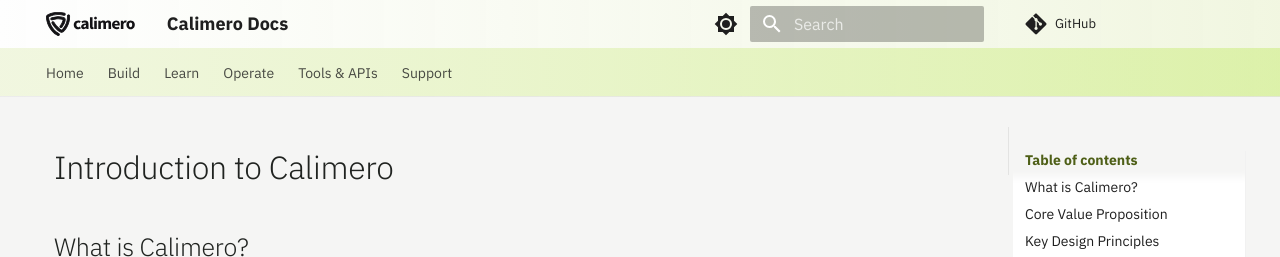
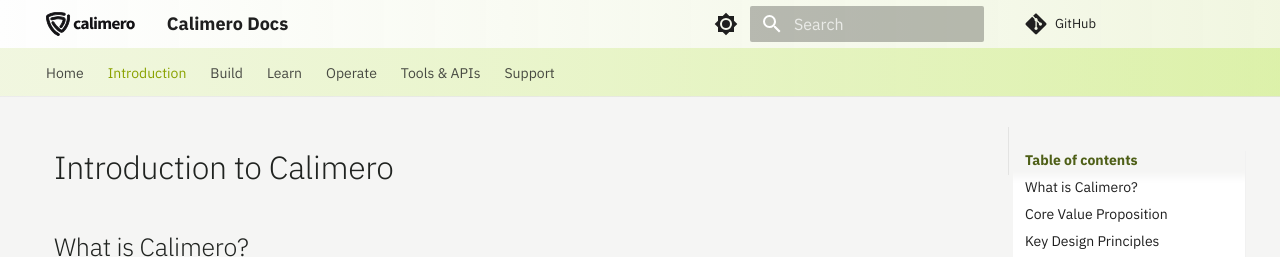
Before and after one commit to calimero-network/docs, an MkDocs documentation site: the page built from docs/intro/index.md, in a window 1280 px wide. Shown: the top 257 px of the page. Built offline with MkDocs 1.6.1 and Material for MkDocs 9.7.7, drawn with Linux system fonts in a browser that asks for light colours; comment, search, counter and statistics services are not loaded.

Commit message:
fix: correct broken links in intro/index.md
- Fixed all relative links to use ../ prefix (file is in intro/ subdirectory)
- Added #core-architecture-snapshot anchor to Core Repository Structure section
- Added intro/index.md to nav configuration in mkdocs.yml

This fixes the broken link warnings from mkdocs build --strict

````diff
--- a/docs/intro/index.md
+++ b/docs/intro/index.md
@@ -59,10 +59,10 @@ See [Example Applications](../examples/index.md) for working implementations.
 
 | If you are… | Start here |
 | --- | --- |
-| **Building apps** | [Build Your First Application](getting-started/build-your-first-application.md) → [`core/crates/sdk/README.md`](https://github.com/calimero-network/core/blob/master/crates/sdk/README.md) |
-| **Running nodes** | [Run a Local Network](operator-track/run-a-local-network.md) → [`core/crates/node/README.md`](https://github.com/calimero-network/core/blob/master/crates/node/README.md) |
-| **Understanding sync** | [Architecture Overview](core-concepts/architecture.md) → [`core/crates/dag/README.md`](https://github.com/calimero-network/core/blob/master/crates/dag/README.md) |
-| **Debugging issues** | [Monitor & Debug](operator-track/monitor-and-debug.md) → [`core/crates/node/readme/troubleshooting.md`](https://github.com/calimero-network/core/blob/master/crates/node/readme/troubleshooting.md) |
+| **Building apps** | [Build Your First Application](../getting-started/build-your-first-application.md) → [`core/crates/sdk/README.md`](https://github.com/calimero-network/core/blob/master/crates/sdk/README.md) |
+| **Running nodes** | [Run a Local Network](../operator-track/run-a-local-network.md) → [`core/crates/node/README.md`](https://github.com/calimero-network/core/blob/master/crates/node/README.md) |
+| **Understanding sync** | [Architecture Overview](../core-concepts/architecture.md) → [`core/crates/dag/README.md`](https://github.com/calimero-network/core/blob/master/crates/dag/README.md) |
+| **Debugging issues** | [Monitor & Debug](../operator-track/monitor-and-debug.md) → [`core/crates/node/readme/troubleshooting.md`](https://github.com/calimero-network/core/blob/master/crates/node/readme/troubleshooting.md) |
 
 ## Core Architecture Layers
 
@@ -73,7 +73,7 @@ Calimero's architecture consists of four main layers:
 - CRDT collections: `UnorderedMap`, `Vector`, `Counter`, `LwwRegister`
 - Event emission for real-time updates
 
-**Documentation**: [Applications](core-concepts/applications.md) → [`core/crates/sdk/README.md`](https://github.com/calimero-network/core/blob/master/crates/sdk/README.md)
+**Documentation**: [Applications](../core-concepts/applications.md) → [`core/crates/sdk/README.md`](https://github.com/calimero-network/core/blob/master/crates/sdk/README.md)
 
 ### 2. Node Layer
 - Orchestrates synchronization and execution
@@ -81,7 +81,7 @@ Calimero's architecture consists of four main layers:
 - Event handler execution across the network
 - Blob distribution for file sharing
 
-**Documentation**: [Nodes](core-concepts/nodes.md) → [`core/crates/node/README.md`](https://github.com/calimero-network/core/blob/master/crates/node/README.md)
+**Documentation**: [Nodes](../core-concepts/nodes.md) → [`core/crates/node/README.md`](https://github.com/calimero-network/core/blob/master/crates/node/README.md)
 
 ### 3. Storage Layer
 - CRDT storage with automatic merging
@@ -89,7 +89,7 @@ Calimero's architecture consists of four main layers:
 - Handles out-of-order delivery with dependency resolution
 - Merkle trees for efficient state comparison
 
-**Documentation**: [Architecture Overview](core-concepts/architecture.md) → [`core/crates/storage/README.md`](https://github.com/calimero-network/core/blob/master/crates/storage/README.md)
+**Documentation**: [Architecture Overview](../core-concepts/architecture.md) → [`core/crates/storage/README.md`](https://github.com/calimero-network/core/blob/master/crates/storage/README.md)
 
 ### 4. Network Layer
 - libp2p-based P2P (Gossipsub, reliable streams, DHT discovery)
@@ -97,7 +97,7 @@ Calimero's architecture consists of four main layers:
 - WebSocket/SSE for real-time subscriptions
 - Authentication and authorization
 
-**Documentation**: [Reference](reference/index.md) → [`core/crates/network/README.md`](https://github.com/calimero-network/core/blob/master/crates/network/README.md)
+**Documentation**: [Reference](../reference/index.md) → [`core/crates/network/README.md`](https://github.com/calimero-network/core/blob/master/crates/network/README.md)
 
 ## How It Works (Transaction Flow)
 
@@ -143,14 +143,14 @@ core/
 └── e2e-tests/       # End-to-end test suite
 ```
 
-For detailed component explanations, see [Architecture Overview](core-concepts/architecture.md#component-map).
+For detailed component explanations, see [Architecture Overview](../core-concepts/architecture.md#component-map).
 
 ## Next Steps
 
-- 📖 **New to Calimero?** → [Getting Started](getting-started/index.md)
-- 🏗️ **Ready to build?** → [Builder Directory](builder-directory/index.md)
-- 🎓 **Want to learn?** → [Core Concepts](core-concepts/index.md)
-- ⚙️ **Need to operate?** → [Operator Track](operator-track/index.md)
+- 📖 **New to Calimero?** → [Getting Started](../getting-started/index.md)
+- 🏗️ **Ready to build?** → [Builder Directory](../builder-directory/index.md)
+- 🎓 **Want to learn?** → [Core Concepts](../core-concepts/index.md)
+- ⚙️ **Need to operate?** → [Operator Track](../operator-track/index.md)
 
 ---
 
--- a/mkdocs.yml
+++ b/mkdocs.yml
@@ -82,6 +82,7 @@ extra_javascript:
 # Navigation structure
 nav:
   - Home: index.md
+  - Introduction: intro/index.md
   - Build:
       - Getting Started:
           - Overview: getting-started/index.md
````
Also changed, not shown: other parts of docs/intro/index.md (+2 -2 lines).
